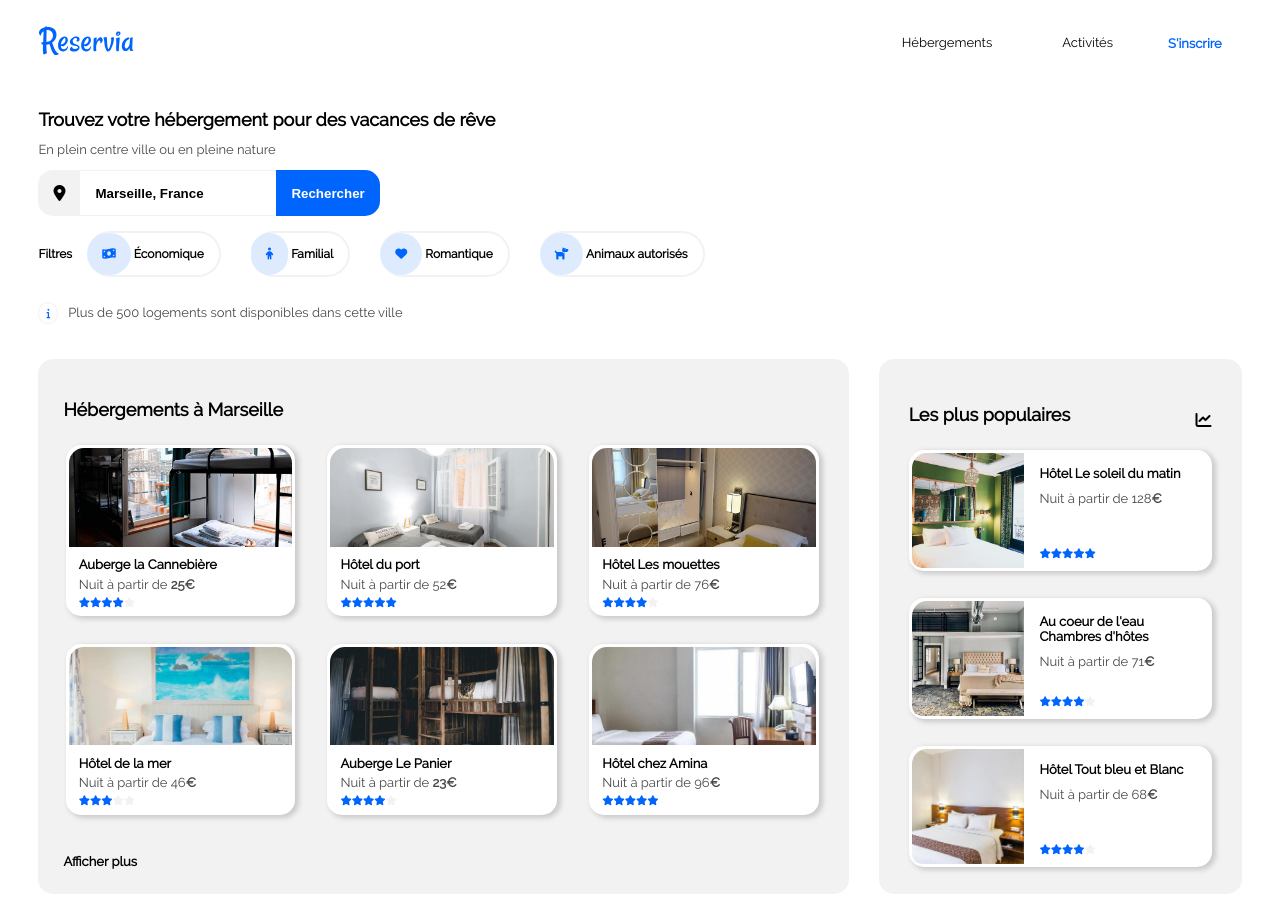
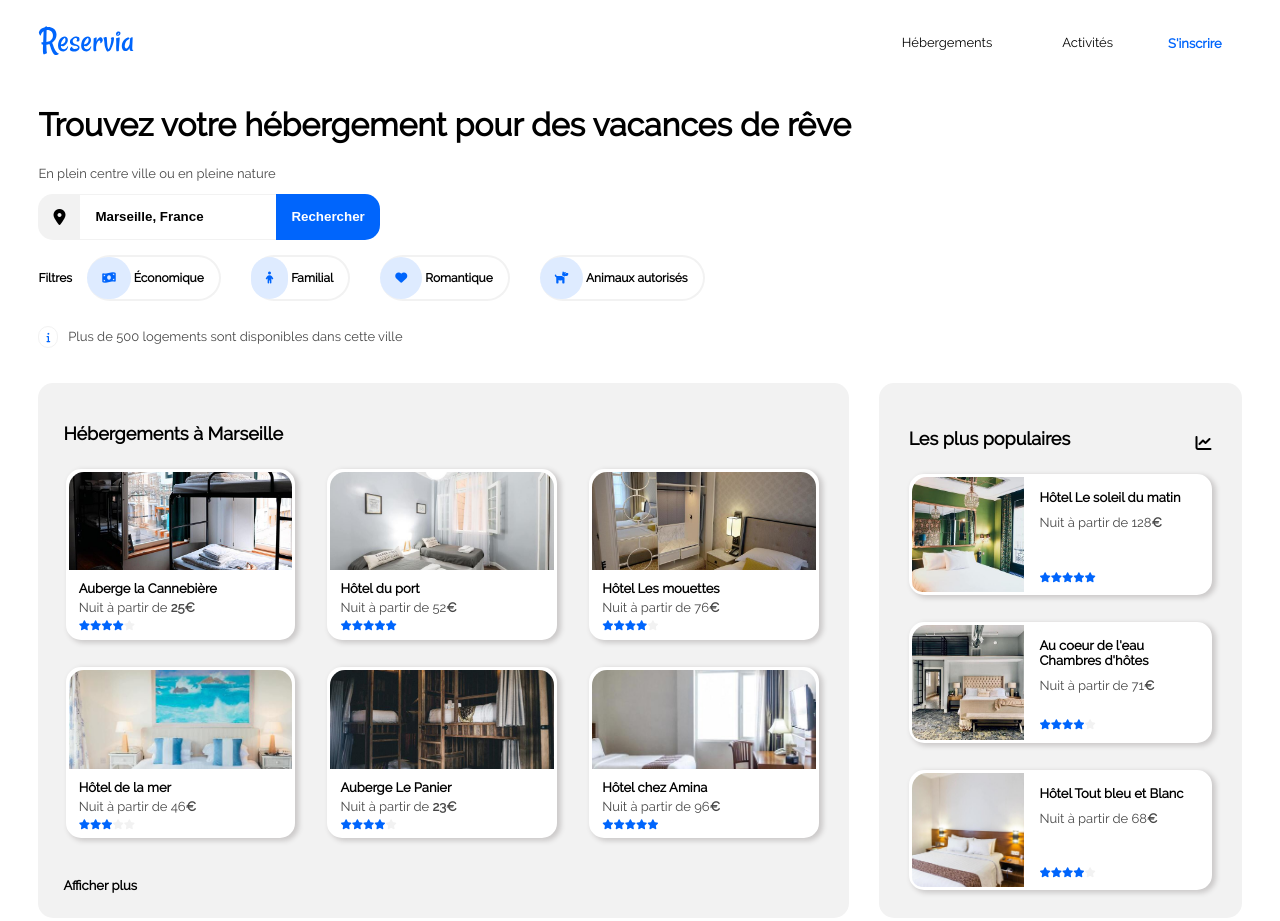
Before and after one commit to fozzini/FlorianFoezon_2_09032021, a plain HTML site: page index.html in a window 1280 px wide. Shown: the top 921 px of the page. Drawn offline with Linux system fonts and the light colour scheme.

Commit message:
rename h6 to h1

```diff
--- a/index.html
+++ b/index.html
@@ -21,7 +21,7 @@
 						<a href="#">S'inscrire</a>
 					</div>
 				</div>
-				<h6>Trouvez votre hébergement pour des vacances de rêve</h6>
+				<h1>Trouvez votre hébergement pour des vacances de rêve</h1>
 				<h3>En plein centre ville ou en pleine nature</h3>
 				<div id="barre_de_recherche">
 					<label for="recherche">
@@ -217,7 +217,7 @@
 							</div>
 						</a>
 						<div class="Colonne_double_vignette">
-							<a class="vignettes_double"id="nd" href="#">
+							<a class="vignettes_double" id="nd" href="#">
 								<div class="images_section2" id="Notre-Dame-de-la-Garde"></div>
 								<div class="Nom_activité">
 									<h2>Notre Dame de la Garde</h2>
```
